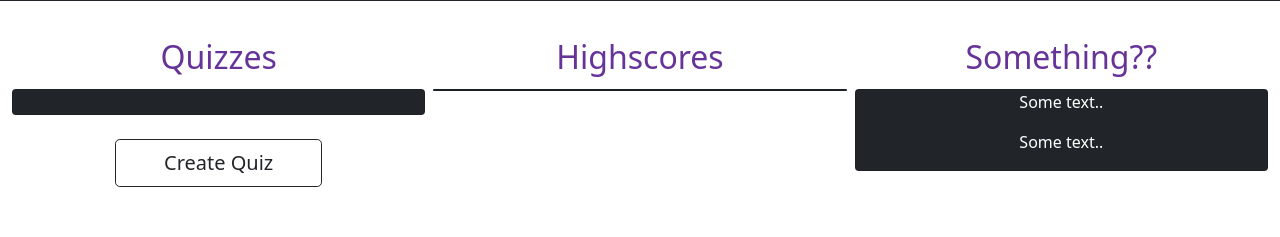
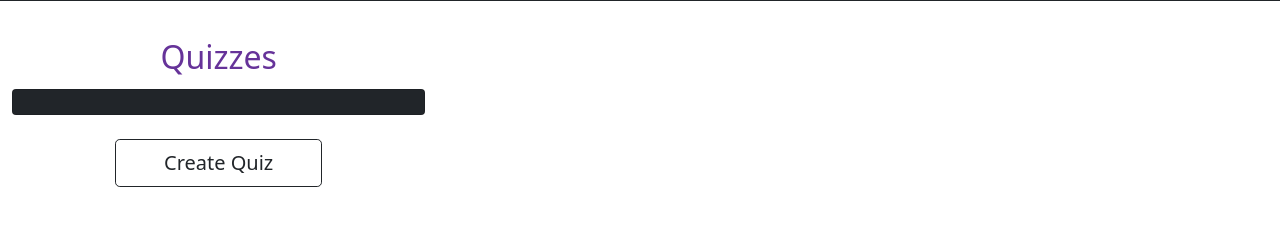
Before and after one commit to JadeAshford/TriviaCrackRemix, a Flask app: template Frontend/templates/dashboard.html in a window 1280 px wide. Shown: the part 236-473 px from the top of the page. Run offline with Flask 2, Linux system fonts and the light colour scheme; the template is opened without the code that fills it, so the values that code supplies are empty; some libraries are stand-ins or nearby versions.

Commit message:
Removed unimplemented UX from admin and dashboard

```diff
--- a/Frontend/templates/dashboard.html
+++ b/Frontend/templates/dashboard.html
@@ -15,8 +15,8 @@
 
 
 
-  <div class="container-fluid text-center" style="margin-top: 2rem">
-    <div class="row g-2">
+  <div class="container-fluid text-center align-content-center" style="margin-top: 2rem">
+    <div class="row g-2 align-items-center">
       <div class="col-sm-4" style="border-radius: 1rem;">
         <h2 class="text-center" style="padding: 5px; color: rebeccapurple">Quizzes</h2>
         <div class="col-md-12 card bg-dark text-white">
@@ -36,7 +36,8 @@
         <br>
         <button class="btn btn-outline-dark btn-lg px-5" type="submit">Create Quiz</button>
       </div>
-      <div class="col-sm-4" style="border-radius: 1rem;">
+
+      <!-- <div class="col-sm-4" style="border-radius: 1rem;">
         <h2 class="text-center" style="padding: 5px; color:rebeccapurple;">Highscores</h2>
         <div class="col-md-12 card bg-dark text-white">
         </div>
@@ -51,7 +52,8 @@
             <p>Some text..</p>
           </div>
         </div>
-      </div>
+      </div> -->
+
     </div>
   </div><br>
   {% endblock %}
```
Also changed, not shown: Frontend/templates/admin.html (+6 -6 lines).
